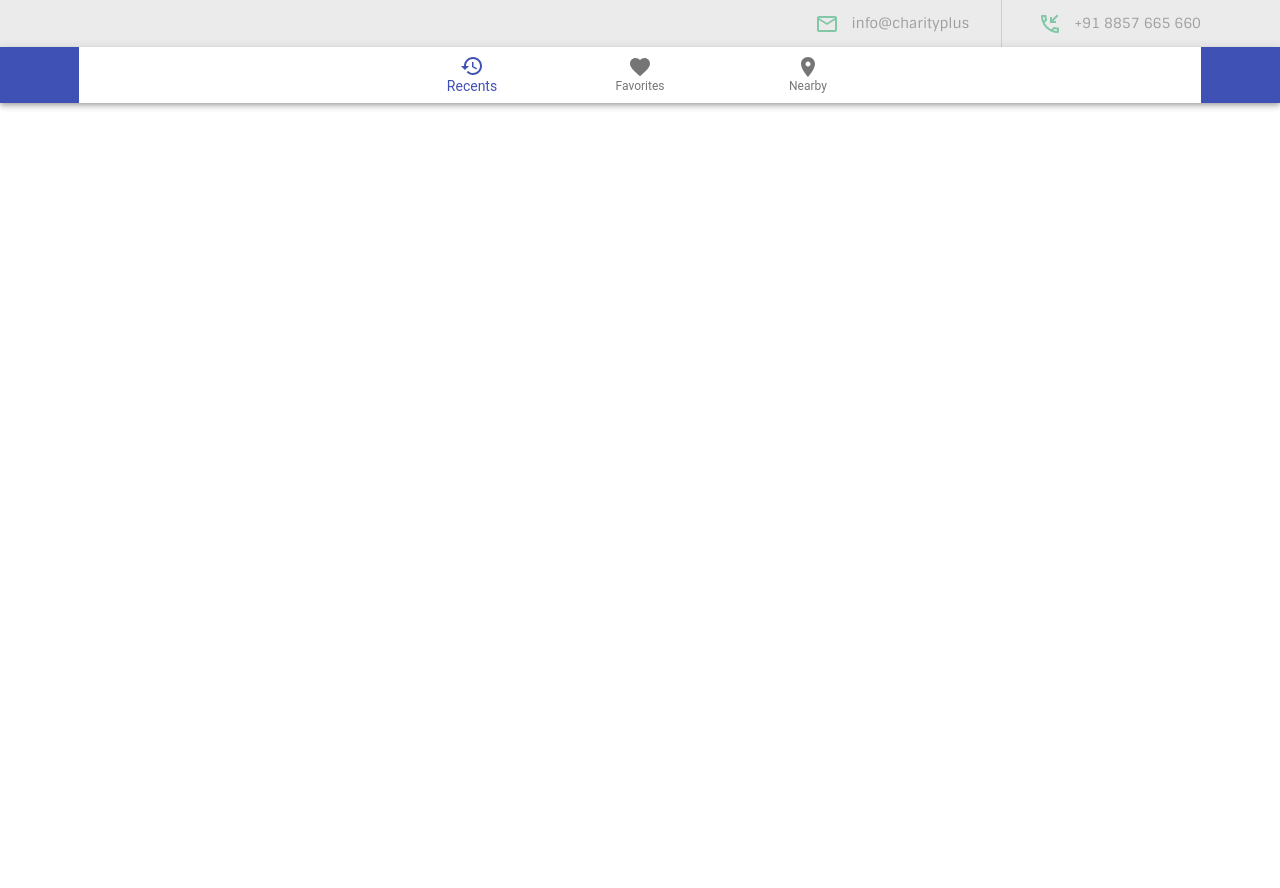
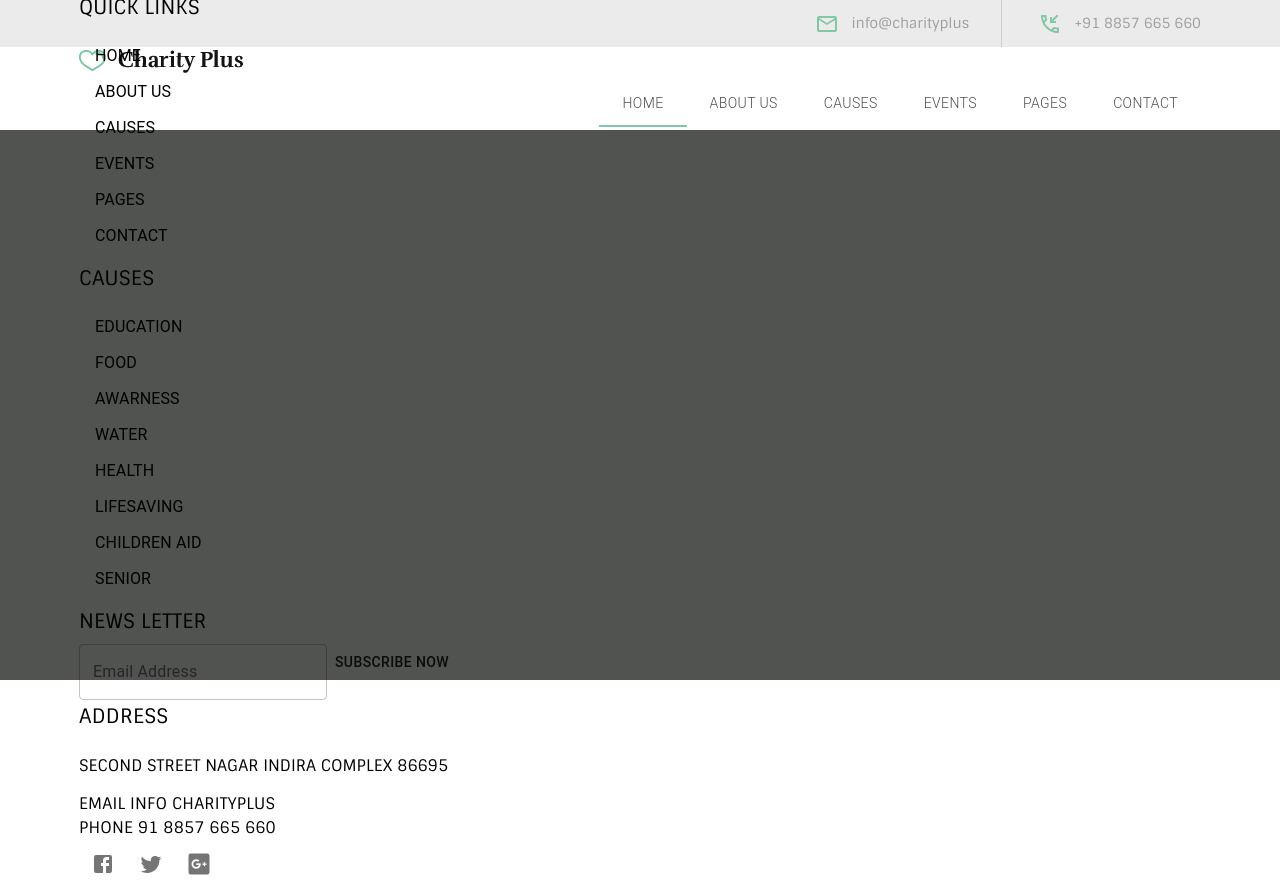
Before and after one commit to thongvm316/Charity-Plus, a React app: page / in a window 1280 px wide. Before the commit the page ends 800 px from the top, so only its background shows below. Built offline with nearby package versions, Linux system fonts and the light colour scheme.

Commit message:
20210827

```diff
--- a/src/assets/scss/_variables.scss
+++ b/src/assets/scss/_variables.scss
@@ -1,5 +1,6 @@
-// colors
-$colorIcon: #82c7a6;
+// colors - background-color
+$mainColor: #82c7a6;
+$footerBackgroundColor: #515350;
 
 // font-size
 $fontSize-xl: 0.875rem;
--- /dev/null
+++ b/src/assets/scss/components/image.scss
@@ -0,0 +1,5 @@
+.common-style {
+  width: 100%;
+  height: 100%;
+  object-fit: cover;
+}
--- a/src/assets/scss/layout/main-layout.scss
+++ b/src/assets/scss/layout/main-layout.scss
@@ -1,12 +1,13 @@
 @import 'assets/scss/variables';
 
 .header {
+  // section contact
   &__contact {
     background-color: #ebebeb;
     height: 47px;
   }
 
-  .header__container {
+  .header__container-contact {
     display: flex;
     justify-content: flex-end;
     align-items: center;
@@ -19,10 +20,78 @@
   }
 
   &__icon {
-    color: $colorIcon;
+    color: $mainColor;
   }
 
   &__divide {
     margin: 0 1.5rem 0 2rem !important;
   }
+
+  // section menu
+  .MuiPaper-elevation4 {
+    box-shadow: unset;
+  }
+
+  &__menu {
+    height: 83px;
+  }
+
+  &__container-menu {
+    height: 100%;
+  }
+
+  &__grid {
+    height: 100%;
+    align-items: center;
+  }
+
+  &__logo {
+    width: 165px;
+    height: 23px;
+  }
+
+  &__tabs {
+    .MuiTabs-flexContainer {
+      justify-content: flex-end;
+
+      button {
+        font-size: $fontSize-xl;
+        color: #505050;
+        font-weight: 300;
+      }
+    }
+
+    .PrivateTabIndicator-colorPrimary-4 {
+      background-color: $mainColor;
+    }
+  }
+
+  &__tab {
+    min-width: unset !important;
+    padding: 6px 23px !important;
+  }
 }
+
+.footer {
+  height: 550px;
+  background-color: $footerBackgroundColor;
+  display: flex;
+  align-items: center;
+
+  &__copyright {
+    display: flex;
+    justify-content: space-between;
+    margin-bottom: 23px;
+
+    p:first-child {
+      font-family: 'Rufina', serif !important;
+      font-size: 30px;
+      color: #fff;
+    }
+
+    p:last-child {
+      font-size: 13px;
+      color: #aeb0ab;
+    }
+  }
+}
--- /dev/null
+++ b/src/components/Image/Image.jsx
@@ -0,0 +1,20 @@
+import React from 'react'
+import PropTypes from 'prop-types'
+
+import 'assets/scss/components/image.scss'
+
+const Image = (props) => {
+  const { src, alt, ...rest } = props
+  return (
+    <div {...rest}>
+      <img className='common-style' src={src} alt={alt} />
+    </div>
+  )
+}
+
+Image.propTypes = {
+  src: PropTypes.any.isRequired,
+  alt: PropTypes.string.isRequired,
+}
+
+export default Image
--- a/src/index.html
+++ b/src/index.html
@@ -5,6 +5,7 @@
     <meta charset="UTF-8" />
     <meta name="viewport" content="width=device-width, initial-scale=1.0" />
     <link rel="stylesheet" href="https://fonts.googleapis.com/icon?family=Material+Icons" />
+    <link rel="stylesheet" href="https://use.fontawesome.com/releases/v5.12.0/css/all.css" />
     <title>Charity Plus</title>
 </head>
 
--- a/src/index.scss
+++ b/src/index.scss
@@ -1,4 +1,5 @@
 @import url('https://fonts.googleapis.com/css2?family=Sintony:wght@400;700&display=swap');
+@import url('https://fonts.googleapis.com/css2?family=Rufina:wght@400;700&display=swap');
 
 html,
 body {
@@ -13,3 +14,7 @@ body {
 *::after {
   box-sizing: inherit;
 }
+
+.MuiTypography-root {
+  font-family: 'Sintony', sans-serif !important;
+}
--- a/src/layout/MainLayout.jsx
+++ b/src/layout/MainLayout.jsx
@@ -1,28 +1,55 @@
 import React from 'react'
+import * as _ from 'lodash'
 
 import AppBar from '@material-ui/core/AppBar'
+import Tabs from '@material-ui/core/Tabs'
+import Tab from '@material-ui/core/Tab'
 import Box from '@material-ui/core/Box'
+import Button from '@material-ui/core/Button'
+import Typography from '@material-ui/core/Typography'
 import Divider from '@material-ui/core/Divider'
-import Container from 'components/CustommContainer/CustomContainer'
 import IconButton from '@material-ui/core/IconButton'
+import Grid from '@material-ui/core/Grid'
+import MenuItem from '@material-ui/core/MenuItem'
+import MenuList from '@material-ui/core/MenuList'
+import TextField from '@material-ui/core/TextField'
+
 import MailOutlineOutlinedIcon from '@material-ui/icons/MailOutlineOutlined'
 import PhoneCallbackOutlinedIcon from '@material-ui/icons/PhoneCallbackOutlined'
+import FacebookIcon from '@material-ui/icons/Facebook'
+import TwitterIcon from '@material-ui/icons/Twitter'
+import Icon from '@material-ui/core/Icon'
 
-import BottomNavigation from '@material-ui/core/BottomNavigation'
-import BottomNavigationAction from '@material-ui/core/BottomNavigationAction'
-import RestoreIcon from '@material-ui/icons/Restore'
-import FavoriteIcon from '@material-ui/icons/Favorite'
-import LocationOnIcon from '@material-ui/icons/LocationOn'
+import Image from 'components/Image/Image'
+import Container from 'components/CustommContainer/CustomContainer'
+import Logo from 'assets/img/logo.png'
 
 import 'assets/scss/layout/main-layout.scss'
 
 const MainLayout = () => {
   const [value, setValue] = React.useState(0)
+
+  const handleChange = (event, newValue) => {
+    setValue(newValue)
+  }
+
+  const menuLists = ['home', 'about us', 'causes', 'events', 'pages', 'contact']
+  const listCauses = [
+    'Education',
+    'food',
+    'awarness',
+    'water',
+    'health',
+    'lifesaving',
+    'children aid',
+    'senior',
+  ]
+
   return (
     <>
       <Box className='header'>
         <Box className='header__contact'>
-          <Container className='header__container'>
+          <Container className='header__container-contact'>
             <p>
               <IconButton>
                 <MailOutlineOutlinedIcon className='header__icon' />
@@ -43,30 +70,117 @@ const MainLayout = () => {
           </Container>
         </Box>
 
-        <AppBar className='header__menu' position='static'>
-          <Container>
-            <BottomNavigation
-              value={value}
-              onChange={(event, newValue) => {
-                setValue(newValue)
-              }}
-              showLabels
-            >
-              <BottomNavigationAction label='Recents' icon={<RestoreIcon />} />
-              <BottomNavigationAction
-                label='Favorites'
-                icon={<FavoriteIcon />}
-              />
-              <BottomNavigationAction
-                label='Nearby'
-                icon={<LocationOnIcon />}
-              />
-            </BottomNavigation>
+        <AppBar className='header__menu' color='transparent' position='static'>
+          <Container className='header__container-menu'>
+            <Grid container className='header__grid'>
+              <Grid item xs={12} sm={12} md={12} lg={12} xl={2}>
+                <Image className='header__logo' src={Logo} alt='logo' />
+              </Grid>
+              <Grid item xs={12} sm={12} md={12} lg={12} xl={10}>
+                <Tabs
+                  value={value}
+                  onChange={handleChange}
+                  indicatorColor='primary'
+                  textColor='primary'
+                  centered
+                  className='header__tabs'
+                >
+                  {menuLists.map((item, i) => (
+                    <Tab className='header__tab' key={i} label={item} />
+                  ))}
+                </Tabs>
+              </Grid>
+            </Grid>
           </Container>
         </AppBar>
       </Box>
 
-      <Box className='footer'></Box>
+      <Box className='footer'>
+        <Container className='footer__container'>
+          <Box className='footer__copyright'>
+            <Typography component='p'>Explore More</Typography>
+            <Typography component='p'>
+              COPYRIGHT © 2016 - CHARITY PLUS
+            </Typography>
+          </Box>
+
+          <Divider className='footer__divider' />
+
+          <Grid container className='footer__contact'>
+            <Grid item xs={12} sm={12} md={12} lg={12} xl={3}>
+              <Typography variant='h6' gutterBottom>
+                {_.upperCase('Quick links')}
+              </Typography>
+
+              <MenuList>
+                {menuLists.map((item, i) => (
+                  <MenuItem key={i}>{_.upperCase(item)}</MenuItem>
+                ))}
+              </MenuList>
+            </Grid>
+
+            <Grid item xs={12} sm={12} md={12} lg={12} xl={3}>
+              <Typography variant='h6' gutterBottom>
+                {_.upperCase('Causes')}
+              </Typography>
+
+              <MenuList>
+                {listCauses.map((item, i) => (
+                  <MenuItem key={i}>{_.upperCase(item)}</MenuItem>
+                ))}
+              </MenuList>
+            </Grid>
+
+            <Grid item xs={12} sm={12} md={12} lg={12} xl={6}>
+              <Typography variant='h6' gutterBottom>
+                {_.upperCase('News letter')}
+              </Typography>
+
+              <Box className='footer__email-subscribe'>
+                <TextField
+                  label='Email Address'
+                  id='outlined-margin-none'
+                  variant='outlined'
+                />
+                <Button>{_.upperCase('subscribe now')}</Button>
+              </Box>
+
+              <Grid container className='footer__contact-detail'>
+                <Typography variant='h6' gutterBottom>
+                  {_.upperCase('Address')}
+                </Typography>
+
+                <Grid item xs={12} sm={12} md={12} lg={12} xl={6}>
+                  <p>
+                    {_.upperCase('Second street nagar indira complex, 86695')}
+                  </p>
+                </Grid>
+
+                <Grid item xs={12} sm={12} md={12} lg={12} xl={6}>
+                  <Typography component='p'>
+                    {_.upperCase('Email : info@charityplus')}
+                  </Typography>
+                  <Typography component='p'>
+                    {_.upperCase('Phone : +91 8857 665 660')}
+                  </Typography>
+                </Grid>
+              </Grid>
+
+              <Box className='footer__social'>
+                <IconButton>
+                  <FacebookIcon />
+                </IconButton>
+                <IconButton>
+                  <TwitterIcon />
+                </IconButton>
+                <IconButton>
+                  <Icon className='fab fa-google-plus-square' />
+                </IconButton>
+              </Box>
+            </Grid>
+          </Grid>
+        </Container>
+      </Box>
     </>
   )
 }
```
Also changed, not shown: src/assets/img/logo.png (added).
